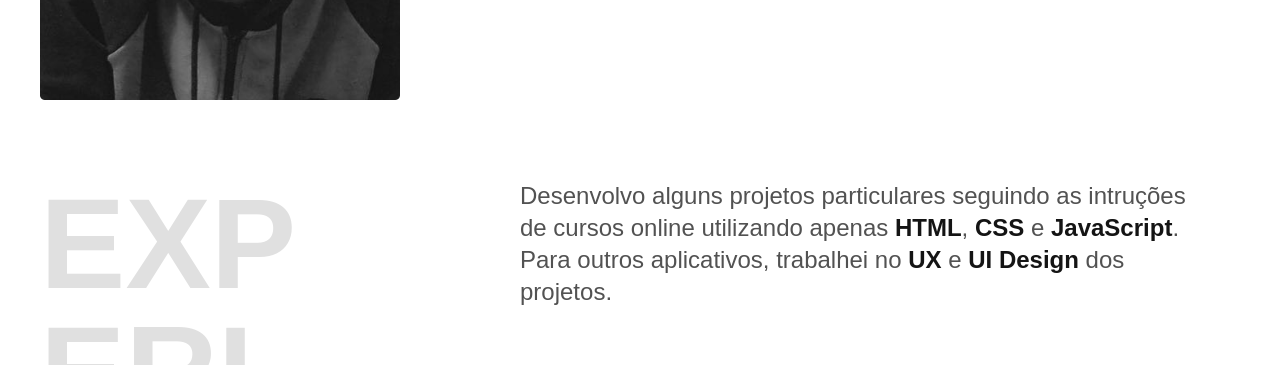
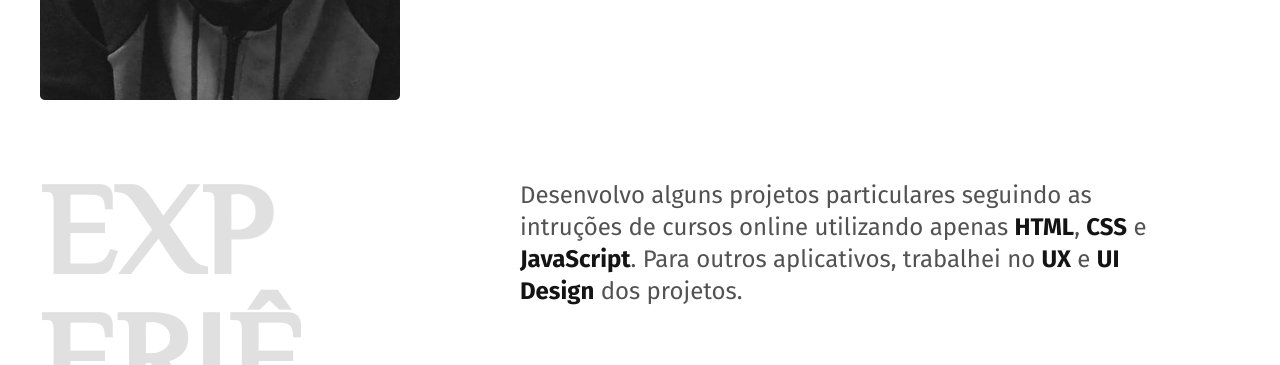
Before and after one commit to pmsantanna/pmsantanna.github.io, a plain HTML site: page index.html in a window 1280 px wide. Shown: the part 533-898 px from the top of the page. Drawn offline with Linux system fonts and the light colour scheme.

Commit message:
fonts add

```diff
--- a/index.html
+++ b/index.html
@@ -7,6 +7,13 @@
       <meta name="viewport" content="width=device-width, initial-scale=1.0">
       <link rel="stylesheet" href="/css/styles.css">
       <link rel="icon" href="/favicon.svg" type="image/svg+xml">
+
+      <link rel="preconnect" href="https://fonts.googleapis.com">
+      <link rel="preconnect" href="https://fonts.gstatic.com" crossorigin>
+      <link href="https://fonts.googleapis.com/css2?family=Fira+Sans:wght@400;700&display=swap" rel="stylesheet">
+      <link rel="preconnect" href="https://fonts.googleapis.com">
+      <link rel="preconnect" href="https://fonts.gstatic.com" crossorigin>
+      <link href="https://fonts.googleapis.com/css2?family=El+Messiri&display=swap" rel="stylesheet">
       <title>Pedro Santanna</title>
 </head>
 
```
